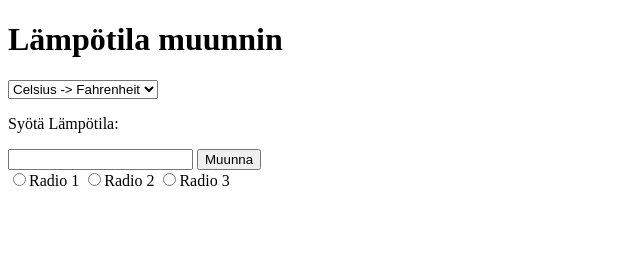
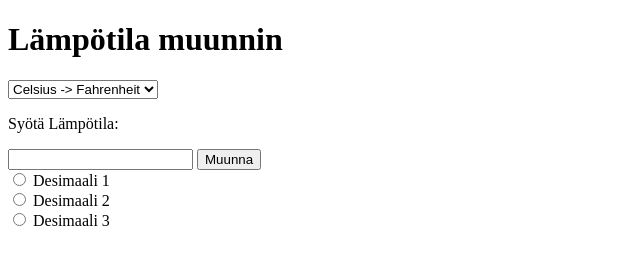
Before and after one commit to Deadlyweather/Lampotilamuunnin, a plain HTML site: page index.html in a window 1280 px wide. Shown: the whole page, without its empty margins (0-640 px from the left). Drawn offline with Linux system fonts and the light colour scheme.

Commit message:
Functional html

```diff
--- a/index.html
+++ b/index.html
@@ -20,10 +20,13 @@
         <input type="text">
         <button id="convertBtn">Muunna</button>
     </div>
-    <div class="radio-group" style="">
-        <input type="radio">Radio 1</input>
-        <input type="radio">Radio 2</input>
-        <input type="radio">Radio 3</input>
-    </div>
+    <form>
+        <input type="radio" id="D1" value="D1" name="desimaali">
+        <label for="D1">Desimaali 1</label><br>
+        <input type="radio" id="D2" value="D2" name="desimaali">
+        <label for="D2">Desimaali 2</label><br>
+        <input type="radio" id="D3" value="D3" name="desimaali">
+        <label for="D3">Desimaali 3</label><br><br>
+    </form>
 </body>
 </html>
```
